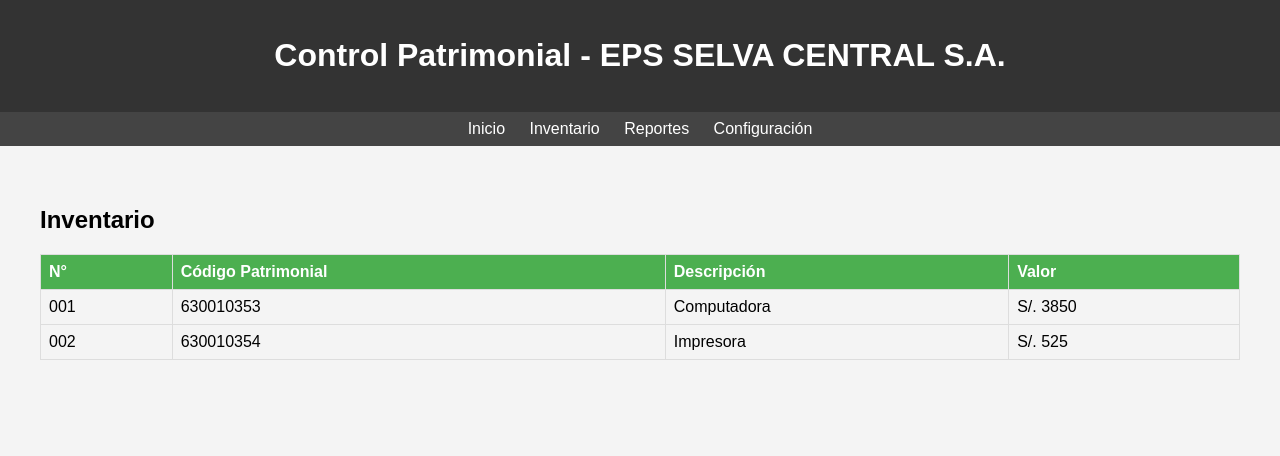
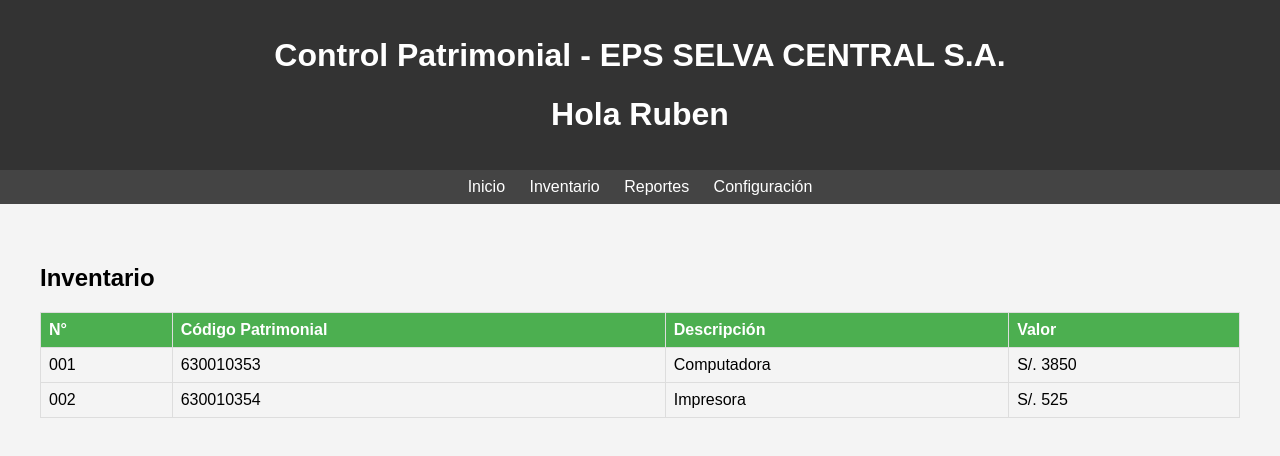
Before and after one commit to je-banalytics/OCP, a plain HTML site: page index.html in a window 1280 px wide. Drawn offline with Linux system fonts and the light colour scheme.

Commit message:
Update index.html

```diff
--- a/index.html
+++ b/index.html
@@ -11,6 +11,7 @@
 
     <header>
         <h1>Control Patrimonial - EPS SELVA CENTRAL S.A.</h1>
+        <h1> Hola Ruben</h1>
     </header>
 
     <nav>
```
